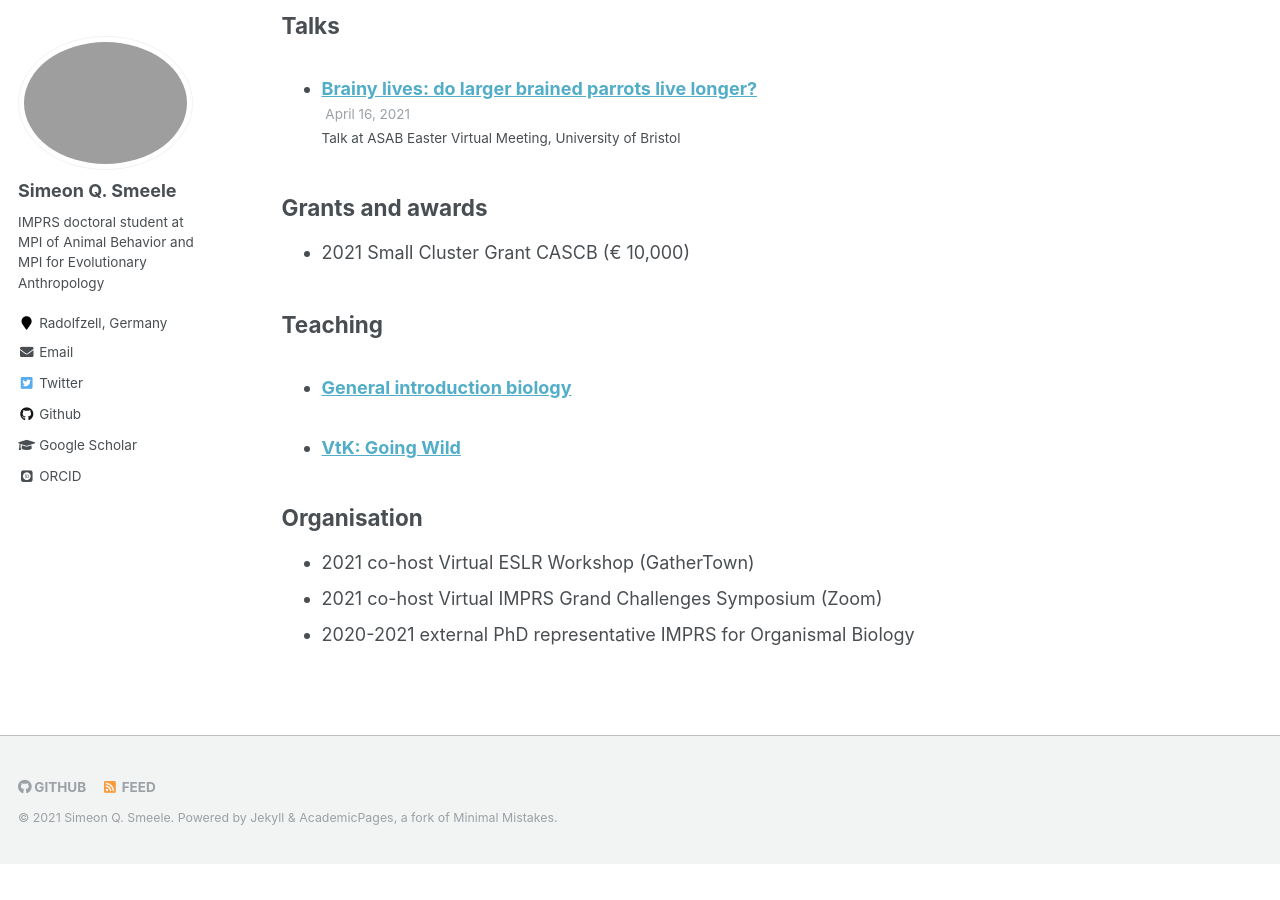
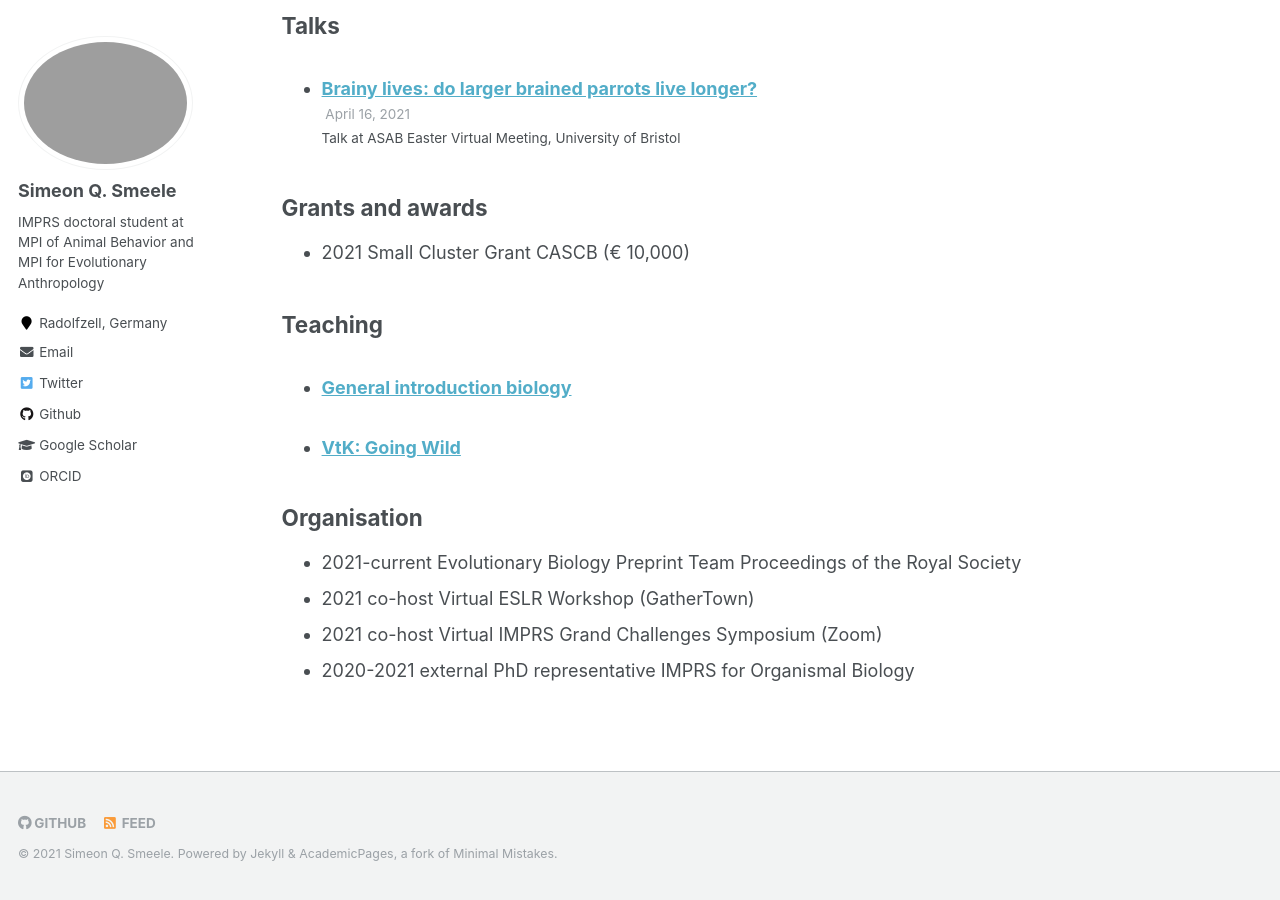
Before and after one commit to simeonqs/simeonqs.github.io, a Jekyll site: the page built from _pages/cv.md, in a window 1280 px wide and 900 px high, scrolled down 2577 px. Built offline with Jekyll 4.4.1, drawn with Linux system fonts in a browser that asks for light colours; some web fonts are replaced; before the commit the page ends 3441 px from its top, so only the background shows below that.

Commit message:
Adding pre-print team.

```diff
--- a/_pages/cv.md
+++ b/_pages/cv.md
@@ -95,6 +95,7 @@ author_profile: yes
 
 ## Organisation
 
+* 2021-current   Evolutionary Biology Preprint Team Proceedings of the Royal Society
 * 2021           co-host Virtual ESLR Workshop (GatherTown)
 * 2021           co-host Virtual IMPRS Grand Challenges Symposium (Zoom)
-* 2020-2021  external PhD representative IMPRS for Organismal Biology
+* 2020-2021      external PhD representative IMPRS for Organismal Biology
```
